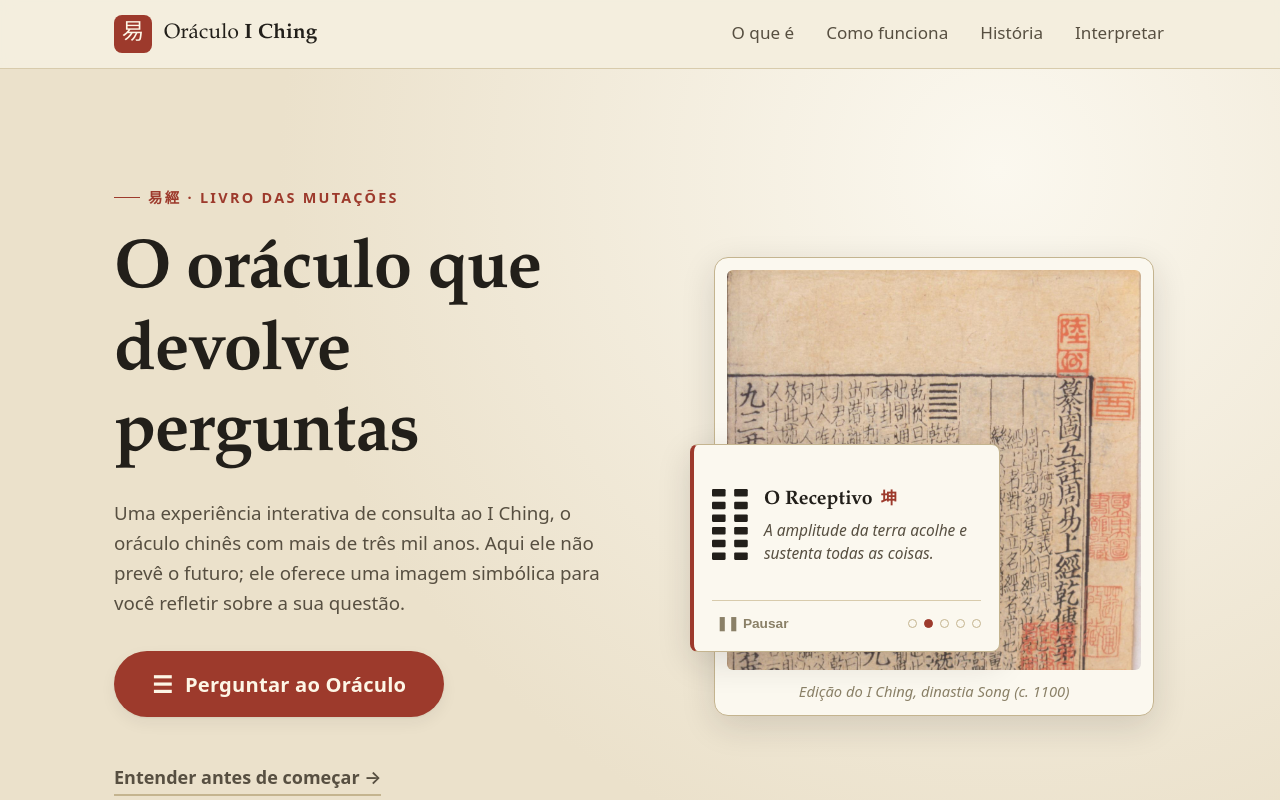
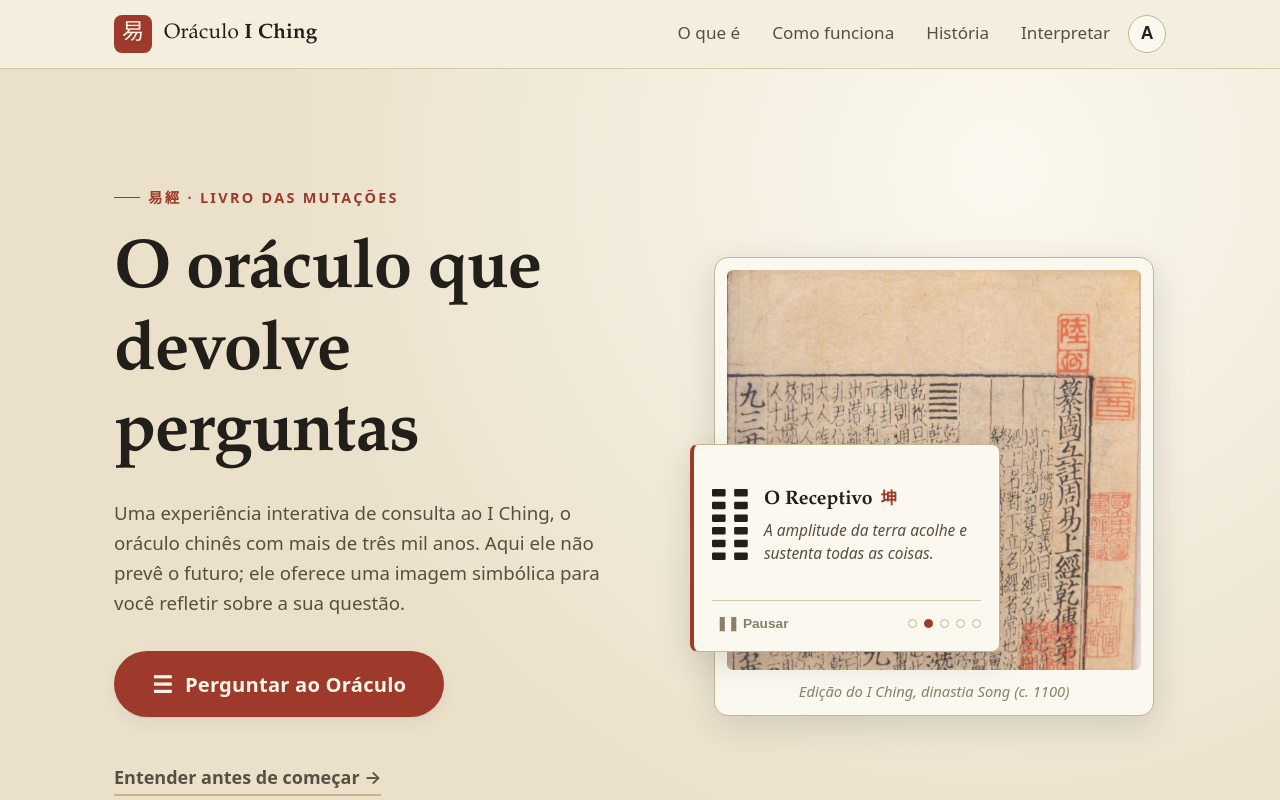
Before and after one commit to Kyamel/oraculo, a React (Vite) app: page / in a window 1280 px wide. Shown: the top 800 px of the page. Built offline with nearby package versions, Linux system fonts and the light colour scheme.

Commit message:
feat: dark theme

```diff
--- a/src/components/Footer.module.css
+++ b/src/components/Footer.module.css
@@ -1,6 +1,6 @@
 .footer {
-  background-color: var(--ink);
-  color: #cdc4b0;
+  background-color: var(--footer-surface);
+  color: var(--footer-text);
   margin-top: auto;
 }
 
@@ -20,19 +20,20 @@
   gap: 12px;
   font-family: var(--font-serif);
   font-size: 1.3rem;
-  color: var(--paper);
+  color: var(--paper-ink);
   margin-bottom: 14px;
 }
 
 .seal {
   display: grid;
   place-items: center;
-  width: 36px;
-  height: 36px;
+  width: 38px;
+  height: 38px;
   border-radius: 8px;
   background-color: var(--cinnabar);
   color: #fdf6e6;
-  font-size: 1.15rem;
+  font-size: 1.25rem;
+  font-family: var(--font-serif);
 }
 
 .desc {
@@ -56,7 +57,7 @@
 }
 
 .links a {
-  color: #e7dec9;
+  color: var(--footer-link);
   text-decoration: none;
   font-size: 0.96rem;
   width: max-content;
@@ -73,7 +74,7 @@
   gap: 8px 28px;
   justify-content: space-between;
   padding-block: 20px;
-  border-top: 1px solid rgba(255, 255, 255, 0.1);
+  border-top: 1px solid var(--footer-border);
   font-size: 0.82rem;
-  color: #9a917d;
+  color: var(--footer-muted);
 }
--- a/src/components/Header.jsx
+++ b/src/components/Header.jsx
@@ -1,6 +1,63 @@
+import { useEffect, useMemo, useState } from "react";
 import { navLinks } from "../data/landingContent";
 import { scrollToSection } from "../lib/navigation";
 import styles from "./Header.module.css";
+
+const THEME_STORAGE_KEY = "oraculo-theme-mode";
+
+const THEME_OPTIONS = {
+  auto: { label: "Automático" },
+  light: { label: "Claro" },
+  dark: { label: "Escuro" },
+};
+
+const THEME_ORDER = ["auto", "light", "dark"];
+
+function isValidMode(value) {
+  return THEME_ORDER.includes(value);
+}
+
+function nextThemeMode(mode) {
+  const index = THEME_ORDER.indexOf(mode);
+  return THEME_ORDER[(index + 1) % THEME_ORDER.length];
+}
+
+function ThemeIcon({ mode }) {
+  if (mode === "light") {
+    return (
+      <svg
+        className={styles.themeSvg}
+        viewBox="0 0 24 24"
+        aria-hidden="true"
+        focusable="false"
+      >
+        <circle className={styles.themeSvgStroke} cx="12" cy="12" r="4" />
+        <path
+          className={styles.themeSvgStroke}
+          d="M12 2v2M12 20v2M4.93 4.93l1.41 1.41M17.66 17.66l1.41 1.41M2 12h2M20 12h2M4.93 19.07l1.41-1.41M17.66 6.34l1.41-1.41"
+        />
+      </svg>
+    );
+  }
+
+  if (mode === "dark") {
+    return (
+      <svg
+        className={styles.themeSvg}
+        viewBox="0 0 24 24"
+        aria-hidden="true"
+        focusable="false"
+      >
+        <path
+          className={styles.themeSvgStroke}
+          d="M21 12.8A8.5 8.5 0 1 1 11.2 3a6.6 6.6 0 0 0 9.8 9.8z"
+        />
+      </svg>
+    );
+  }
+
+  return <span className={styles.themeAuto}>A</span>;
+}
 
 /**
  * Cabeçalho fixo da landing page: marca + navegação por seções.
@@ -9,6 +66,45 @@ import styles from "./Header.module.css";
  * que pertence ao HashRouter).
  */
 function Header() {
+  const [themeMode, setThemeMode] = useState(() => {
+    try {
+      const stored = window.localStorage.getItem(THEME_STORAGE_KEY);
+      return isValidMode(stored) ? stored : "auto";
+    } catch {
+      return "auto";
+    }
+  });
+
+  useEffect(() => {
+    document.documentElement.dataset.theme = themeMode;
+    try {
+      window.localStorage.setItem(THEME_STORAGE_KEY, themeMode);
+    } catch {
+      // Ignora falhas de persistência (ex.: modo privado restrito).
+    }
+  }, [themeMode]);
+
+  useEffect(() => {
+    if (themeMode !== "auto") return undefined;
+
+    const media = window.matchMedia("(prefers-color-scheme: dark)");
+    const syncAutoTheme = () => {
+      document.documentElement.dataset.theme = "auto";
+    };
+
+    syncAutoTheme();
+    if (typeof media.addEventListener === "function") {
+      media.addEventListener("change", syncAutoTheme);
+      return () => media.removeEventListener("change", syncAutoTheme);
+    }
+
+    media.addListener(syncAutoTheme);
+    return () => media.removeListener(syncAutoTheme);
+  }, [themeMode]);
+
+  const nextMode = useMemo(() => nextThemeMode(themeMode), [themeMode]);
+  const themeButtonLabel = `Tema atual: ${THEME_OPTIONS[themeMode].label}. Clique para trocar para ${THEME_OPTIONS[nextMode].label}.`;
+
   const handleNavClick = (event, href) => {
     event.preventDefault();
     scrollToSection(href.replace(/^%/, ""));
@@ -28,6 +124,7 @@ function Header() {
           </span>
         </a>
 
+        <div className={styles.rightSide}>
           <nav className={styles.nav} aria-label="Seções da página">
             {navLinks.map((link) => (
               <a
@@ -40,6 +137,20 @@ function Header() {
               </a>
             ))}
           </nav>
+
+          <button
+            type="button"
+            className={styles.themeButton}
+            onClick={() => setThemeMode(nextMode)}
+            aria-label={themeButtonLabel}
+            title={themeButtonLabel}
+          >
+            <span aria-hidden="true" className={styles.themeIcon}>
+              <ThemeIcon mode={themeMode} />
+            </span>
+            <span className="sr-only">{themeButtonLabel}</span>
+          </button>
+        </div>
       </div>
     </header>
   );
--- a/src/components/Header.module.css
+++ b/src/components/Header.module.css
@@ -2,7 +2,7 @@
   position: sticky;
   top: 0;
   z-index: 50;
-  background-color: rgba(244, 238, 222, 0.92);
+  background-color: var(--header-surface);
   backdrop-filter: blur(8px);
   border-bottom: 1px solid var(--line);
 }
@@ -47,6 +47,12 @@
   gap: 28px;
 }
 
+.rightSide {
+  display: flex;
+  align-items: center;
+  gap: 16px;
+}
+
 .navLink {
   font-size: 0.95rem;
   font-weight: 500;
@@ -61,6 +67,66 @@
   border-bottom-color: var(--cinnabar);
 }
 
+.themeButton {
+  display: inline-flex;
+  align-items: center;
+  justify-content: center;
+  width: 38px;
+  height: 38px;
+  border-radius: 999px;
+  border: 1px solid var(--line-strong);
+  background-color: var(--paper-raised);
+  color: var(--ink);
+  cursor: pointer;
+  transition: transform 0.16s ease, border-color 0.16s ease, background-color 0.16s ease;
+}
+
+.themeButton:hover {
+  border-color: var(--cinnabar);
+  background-color: var(--paper);
+  transform: translateY(-1px);
+}
+
+.themeIcon {
+  display: inline-flex;
+  align-items: center;
+  justify-content: center;
+  width: 18px;
+  height: 18px;
+  line-height: 1;
+}
+
+.themeSvg {
+  width: 1.25rem;
+  height: 1.25rem;
+  display: block;
+  color: currentColor;
+}
+
+.themeSvgFill {
+  fill: currentColor;
+}
+
+.themeSvgStroke {
+  fill: none;
+  stroke: currentColor;
+  stroke-width: 2;
+  stroke-linecap: round;
+}
+
+.themeSvg circle,
+.themeSvg path {
+  vector-effect: non-scaling-stroke;
+}
+
+.themeAuto {
+  display: inline-block;
+  font-size: 0.98rem;
+  font-weight: 700;
+  line-height: 1;
+}
+
 @media (max-width: 720px) {
   .nav { display: none; }
+  .rightSide { margin-left: auto; }
 }
--- a/src/index.css
+++ b/src/index.css
@@ -16,6 +16,12 @@
   --gold:          #a3823c;   /* bronze discreto */
   --line:          #d8cbac;   /* bordas sutis */
   --line-strong:   #c4b48f;
+  --header-surface: rgba(244, 238, 222, 0.92);
+  --footer-surface: #1f1b15;
+  --footer-text: #d8ccb5;
+  --footer-link: #ede2cb;
+  --footer-muted: #aaa089;
+  --footer-border: rgba(255, 255, 255, 0.12);
 
   --shadow-sm: 0 1px 2px rgba(34, 31, 26, .05), 0 6px 16px rgba(34, 31, 26, .06);
   --shadow-md: 0 10px 34px rgba(34, 31, 26, .14);
@@ -41,6 +47,56 @@
   -moz-osx-font-smoothing: grayscale;
   text-rendering: optimizeLegibility;
 }
+
+/* Tema escuro quando o sistema preferir e o usuário estiver em modo auto. */
+@media (prefers-color-scheme: dark) {
+  :root:not([data-theme]),
+  :root[data-theme="auto"] {
+    --paper:         #181612;
+    --paper-raised:  #201c17;
+    --paper-deep:    #14110d;
+    --ink:           #f1e8d5;
+    --ink-soft:      #d5c8ae;
+    --ink-faint:     #af9f81;
+    --cinnabar:      #d66f5d;
+    --cinnabar-dark: #b75647;
+    --gold:          #caa762;
+    --line:          #3b3224;
+    --line-strong:   #564834;
+    --header-surface: rgba(24, 22, 18, 0.92);
+    --footer-surface: #0d0b08;
+    --footer-text: #e7dbc2;
+    --footer-link: #f2e7d0;
+    --footer-muted: #bfb294;
+    --footer-border: rgba(255, 255, 255, 0.18);
+    color-scheme: dark;
+  }
+}
+
+/* Tema escuro forçado pelo usuário. */
+:root[data-theme="dark"] {
+  --paper:         #181612;
+  --paper-raised:  #201c17;
+  --paper-deep:    #14110d;
+  --ink:           #f1e8d5;
+  --ink-soft:      #d5c8ae;
+  --ink-faint:     #af9f81;
+  --cinnabar:      #d66f5d;
+  --cinnabar-dark: #b75647;
+  --gold:          #caa762;
+  --line:          #3b3224;
+  --line-strong:   #564834;
+  --header-surface: rgba(24, 22, 18, 0.92);
+  --footer-surface: #0d0b08;
+  --footer-text: #e7dbc2;
+  --footer-link: #f2e7d0;
+  --footer-muted: #bfb294;
+  --footer-border: rgba(255, 255, 255, 0.18);
+  color-scheme: dark;
+}
+
+/* Tema claro forçado pelo usuário. */
+:root[data-theme="light"] { color-scheme: light; }
 
 /* --- Reset enxuto --- */
 *,
@@ -78,6 +134,18 @@ ul { margin: 0; }
   outline: 3px solid var(--cinnabar);
   outline-offset: 3px;
   border-radius: 4px;
+}
+
+.sr-only {
+  position: absolute;
+  width: 1px;
+  height: 1px;
+  padding: 0;
+  margin: -1px;
+  overflow: hidden;
+  clip: rect(0, 0, 0, 0);
+  white-space: nowrap;
+  border: 0;
 }
 
 /* --- Link "pular para o conteúdo" --- */
```
Also changed, not shown: 1 other file (tests, documents, lock files or other folders). Lines whose indentation alone changed are shown as unchanged.
